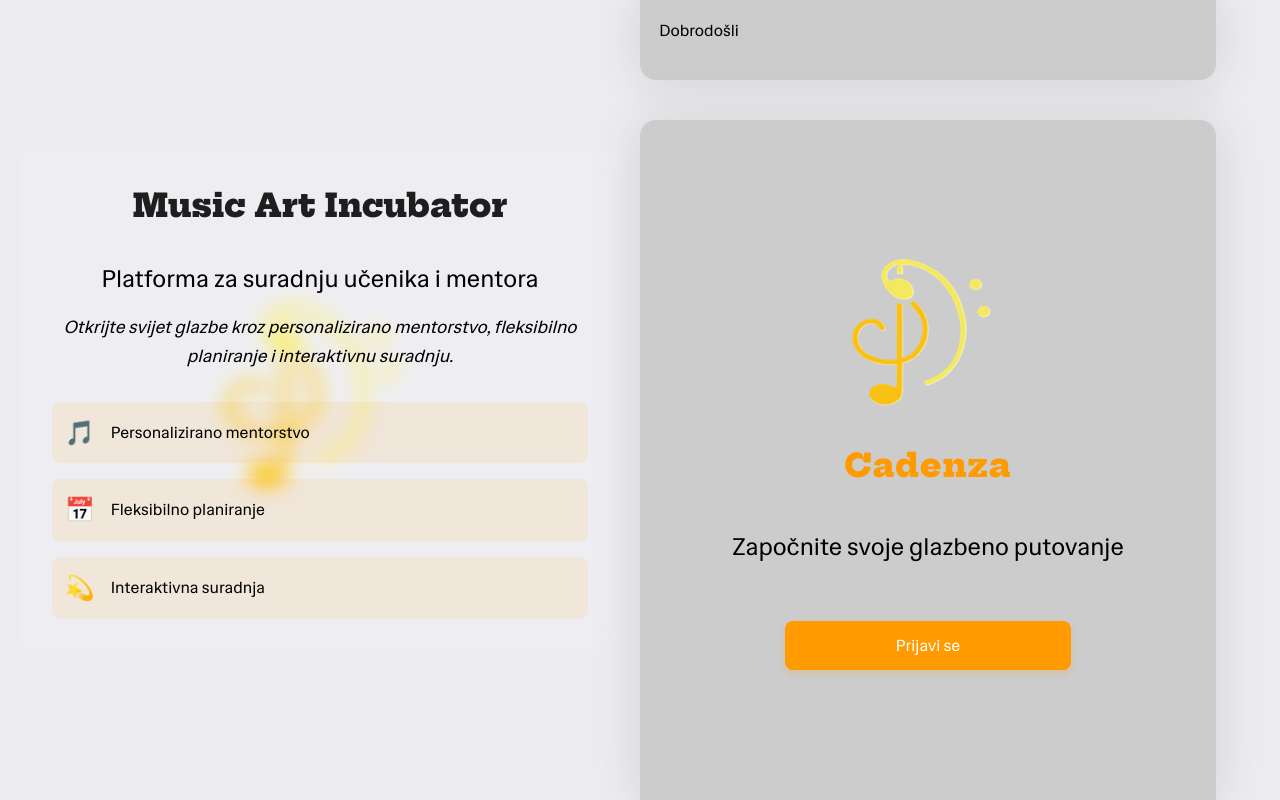
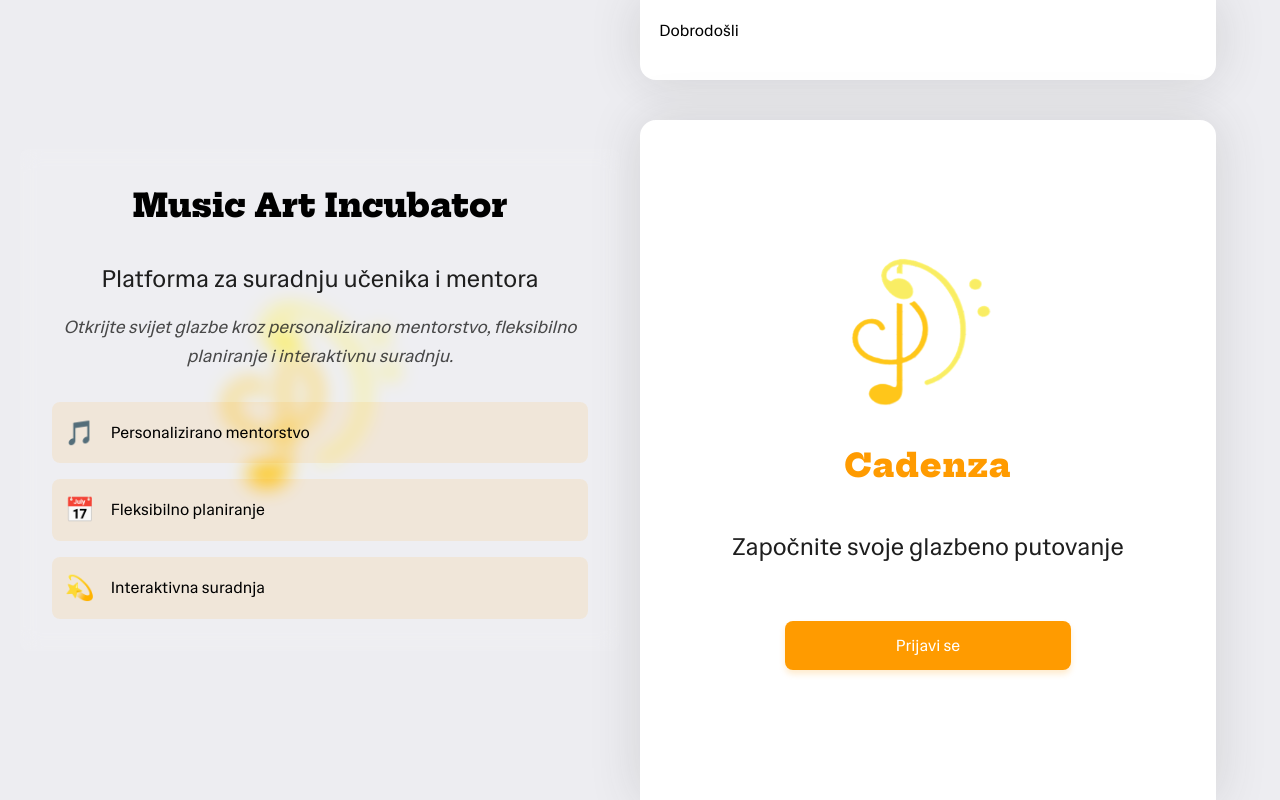
Before and after one commit to leonsilipetar/cadenza, a React (Create React App) app in the folder client/: page / in a window 1280 px wide. Built offline with nearby package versions, Linux system fonts and the light colour scheme.

Commit message:
v1.0.12 - pwa

```diff
--- a/client/src/App.css
+++ b/client/src/App.css
@@ -70,9 +70,9 @@ scroll-behavior: auto !important;
     --isticanje-svijetlo: rgba(var(--isticanje), 0.5); /* Slightly transparent */
     --pozadina-svijetlo: 255, 255, 255; /* White */
     --pozadina-tamno: 20, 20, 20; /* Darker background for better contrast */
-    --iznad: rgb(204, 204, 204); /* Light gray for above elements */
+    --iznad: rgb(255, 255, 255); /* Light gray for above elements */
     --iznad-objava: rgb(var(--isticanje)); /* Keep the same */
-    --tekst: rgb(30, 30, 30); /* Dark text for better readability */
+    --tekst: 30, 30, 30; /* Dark text for better readability */
     --tamno-iznad: 50, 50, 50; /* Dark gray for above elements */
     --tamno-iznad-nav: 90, 90, 90; /* Darker gray for navigation */
     --svijetlo-iznad: 255, 255, 255; /* White */
@@ -129,7 +129,7 @@ color: #141414;
 --iznad-nav: rgb(var(--svijetlo-iznad-nav));
 --isticanje-svijetlo: rgb(var(--isticanje));
 --iznad-objava: rgb(var(--isticanje));
---pozadina: 220, 220, 220;
+--pozadina: 240, 240, 240;
 background-color: rgb(255, 251, 237);
 color-scheme: light;
 }
@@ -402,7 +402,7 @@ padding: 2rem;
 width: 100%;
 display: flex;
 justify-content: space-between;
-background-color: #d9c56372;
+background-color: #ffb13d4b;
 padding: 2rem 1rem;
 flex-wrap: wrap;
 }
@@ -793,7 +793,7 @@ height: 90vh;
 h1{
 font-size: 2rem;
 }
-.input-login-signup{width: 90%;}
+.input-login-signup{width: 95%;}
 .main-login-signup{
 width: 100%;
 display: flex;
@@ -1136,7 +1136,7 @@ align-items: center;
 flex-direction: column;
 }
 .input-login-signup{
-width: 75%;
+width: 95%;
 margin: 2%;
 border-radius: var(--radius);
 padding: var(--radius);
@@ -1145,6 +1145,9 @@ color: rgb(var(--svijetlo-tekst));
 outline: none;
 border: 1px solid rgb(208, 208, 208);
 transition: border 0.1s ease-in-out;
+}
+.glavna-forma .input-login-signup{
+  width: 75%;
 }
 .input-login-signup:focus{
 border: 1px solid rgb(var(--isticanje));
@@ -1614,7 +1617,10 @@ height: 90vh;
 h1{
 font-size: 2rem;
 }
-.input-login-signup{width: 90%;}
+.glavna-forma .input-login-signup{
+  width: 90%;
+}
+.input-login-signup{width: 95%;}
 .main-login-signup{
 width: 100%;
 display: flex;
```
Also changed, not shown: client/src/App.js (line endings or trailing spaces), 1 other file (tests, documents, lock files or other folders).
